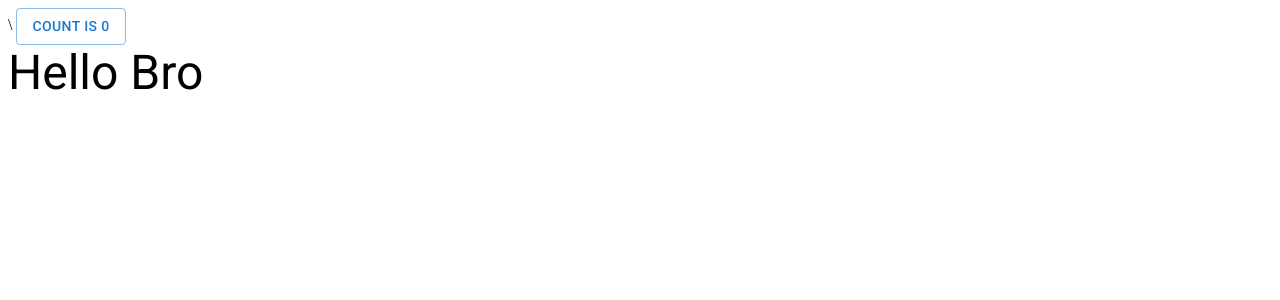
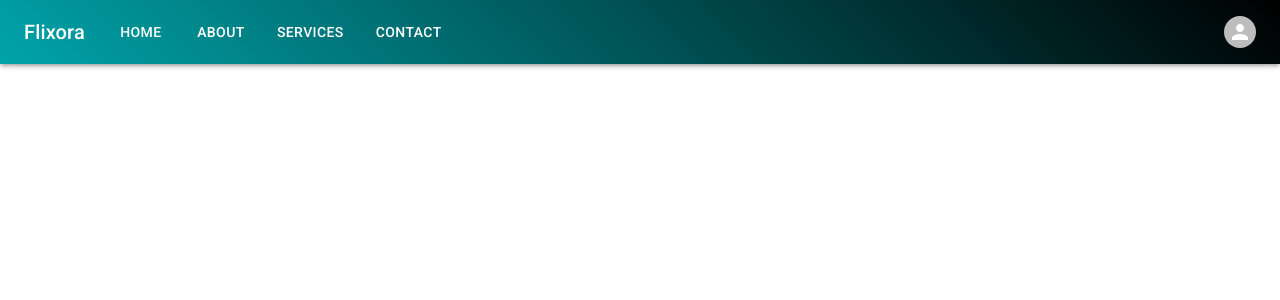
Before and after one commit to TahaSandhu/Flixoramovieapp, a React (Vite) app in the folder UI/: page / in a window 1280 px wide. Shown: the top 300 px of the page. Built offline with nearby package versions, Linux system fonts and the light colour scheme.

Commit message:
Added navbar

```diff
--- a/UI/index.html
+++ b/UI/index.html
@@ -14,8 +14,13 @@
       rel="stylesheet"
       href="https://fonts.googleapis.com/icon?family=Material+Icons"
     />
-
     <title>Flixora</title>
+    <style>
+      * {
+        margin: 0;
+        padding: 0;
+      }
+    </style>
   </head>
   <body>
     <div id="root"></div>
--- a/UI/src/App.tsx
+++ b/UI/src/App.tsx
@@ -1,22 +1,9 @@
-import { useState } from "react";
-import { Box, Button, Typography } from "@mui/material";
-import Loader from "./components/loader";
+import Navbar from "./components/navbar";
 
 function App() {
-  const [count, setCount] = useState(0);
-
   return (
     <>
-      <Box sx={{ bg: "black" }}>
-\        <Button
-          variant="outlined"
-          onClick={() => setCount((count) => count + 1)}
-        >
-          count is {count}
-        </Button>
-        <Typography variant="h3">Hello Bro</Typography>
-        {count > 2 && <Loader />}
-      </Box>
+      <Navbar />
     </>
   );
 }
--- /dev/null
+++ b/UI/src/components/navbar/index.tsx
@@ -0,0 +1,106 @@
+import React from "react";
+import {
+  AppBar,
+  Box,
+  Toolbar,
+  Typography,
+  IconButton,
+  Button,
+  Drawer,
+  List,
+  ListItemButton,
+  ListItemText,
+  useTheme,
+  useMediaQuery,
+  Avatar,
+} from "@mui/material";
+import MenuIcon from "@mui/icons-material/Menu";
+
+const navItems = ["Home", "About", "Services", "Contact"];
+
+const Navbar = () => {
+  const theme = useTheme();
+  const isMobile = useMediaQuery(theme.breakpoints.down("md"));
+  const [drawerOpen, setDrawerOpen] = React.useState(false);
+
+  const handleDrawerToggle = () => {
+    setDrawerOpen(!drawerOpen);
+  };
+
+  const drawer = (
+    <Box
+      onClick={handleDrawerToggle}
+      sx={{
+        textAlign: "center",
+        width: 250,
+        backgroundImage: "linear-gradient(45deg, #00a4aa, #000)",
+        color: "white",
+        boxShadow: 3,
+        height: "100vh",
+      }}
+    >
+      <Typography variant="h6" sx={{ my: 2 }}>
+        Flixora
+      </Typography>
+      <List>
+        {navItems.map((item) => (
+          <ListItemButton key={item}>
+            <ListItemText primary={item} />
+          </ListItemButton>
+        ))}
+      </List>
+    </Box>
+  );
+
+  return (
+    <>
+      <AppBar
+        position="static"
+        sx={{
+          backgroundImage: "linear-gradient(45deg, #00a4aa, #000)",
+          color: "white",
+          boxShadow: 3,
+        }}
+      >
+        <Toolbar>
+          <Typography variant="h6" sx={{ mr: 3 }}>
+            Flixora
+          </Typography>
+          {!isMobile && (
+            <Box sx={{ flexGrow: 1, display: "flex", gap: 2 }}>
+              {navItems.map((item) => (
+                <Button key={item} sx={{ color: "white" }}>
+                  {item}
+                </Button>
+              ))}
+            </Box>
+          )}
+          <Box
+            sx={{ ml: "auto", display: "flex", alignItems: "center", gap: 1 }}
+          >
+            <Avatar alt="User" src="" sx={{ width: 32, height: 32 }} />
+            {isMobile && (
+              <IconButton
+                color="inherit"
+                edge="end"
+                onClick={handleDrawerToggle}
+              >
+                <MenuIcon />
+              </IconButton>
+            )}
+          </Box>
+        </Toolbar>
+      </AppBar>
+      <Drawer
+        anchor="right"
+        open={drawerOpen}
+        onClose={handleDrawerToggle}
+        ModalProps={{ keepMounted: true }}
+      >
+        {drawer}
+      </Drawer>
+    </>
+  );
+};
+
+export default Navbar;
```
